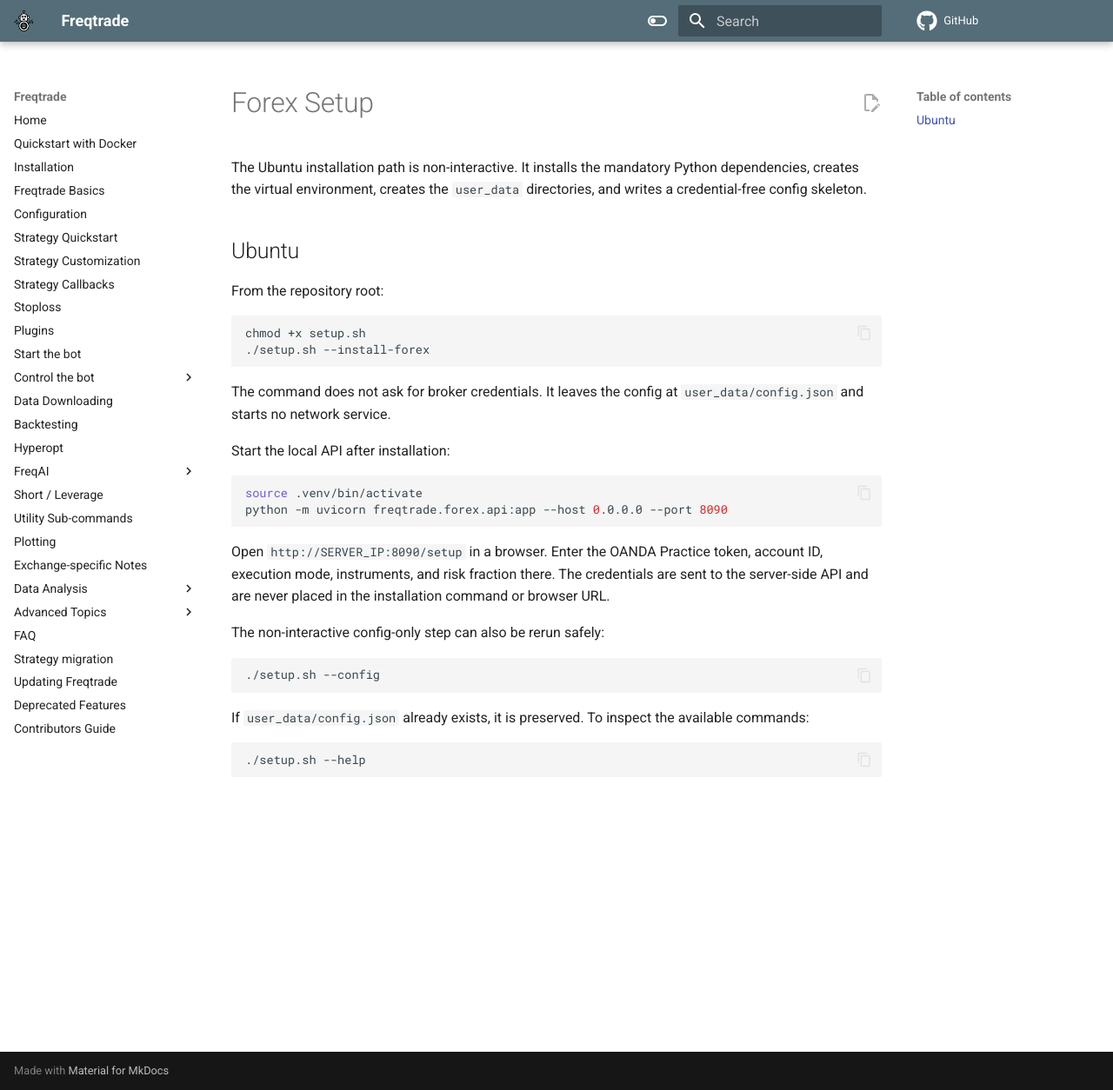
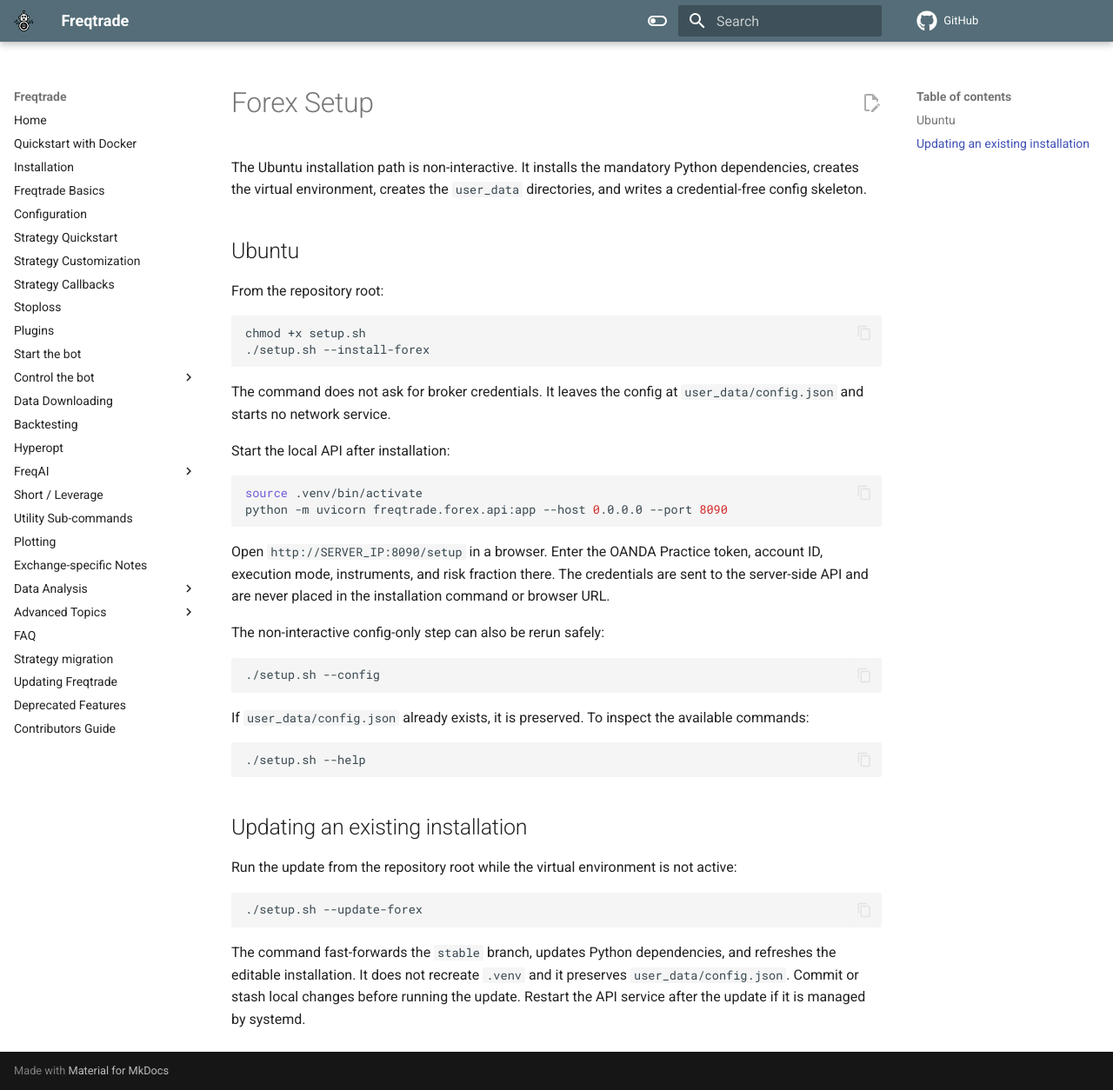
Before and after one commit to siroosab/freqtrade-to-forex, an MkDocs documentation site: the page built from docs/forex_setup.md, in a window 1280 px wide and 1254 px high. Shown: the whole window at 87% size. Built offline with MkDocs 1.6.1 and Material for MkDocs 9.7.7, drawn with Linux system fonts in a browser that asks for light colours; comment, search, counter and statistics services are not loaded; the version menu is left out.

Commit message:
feat: add in-place forex update command

````diff
--- a/docs/forex_setup.md
+++ b/docs/forex_setup.md
@@ -40,3 +40,18 @@
 ```bash
 ./setup.sh --help
 ```
+
+## Updating an existing installation
+
+Run the update from the repository root while the virtual environment is not
+active:
+
+```bash
+./setup.sh --update-forex
+```
+
+The command fast-forwards the `stable` branch, updates Python dependencies,
+and refreshes the editable installation. It does not recreate `.venv` and it
+preserves `user_data/config.json`. Commit or stash local changes before running
+the update. Restart the API service after the update if it is managed by
+systemd.
````
Also changed, not shown: README.md (+21 -0 lines), 1 other file.
